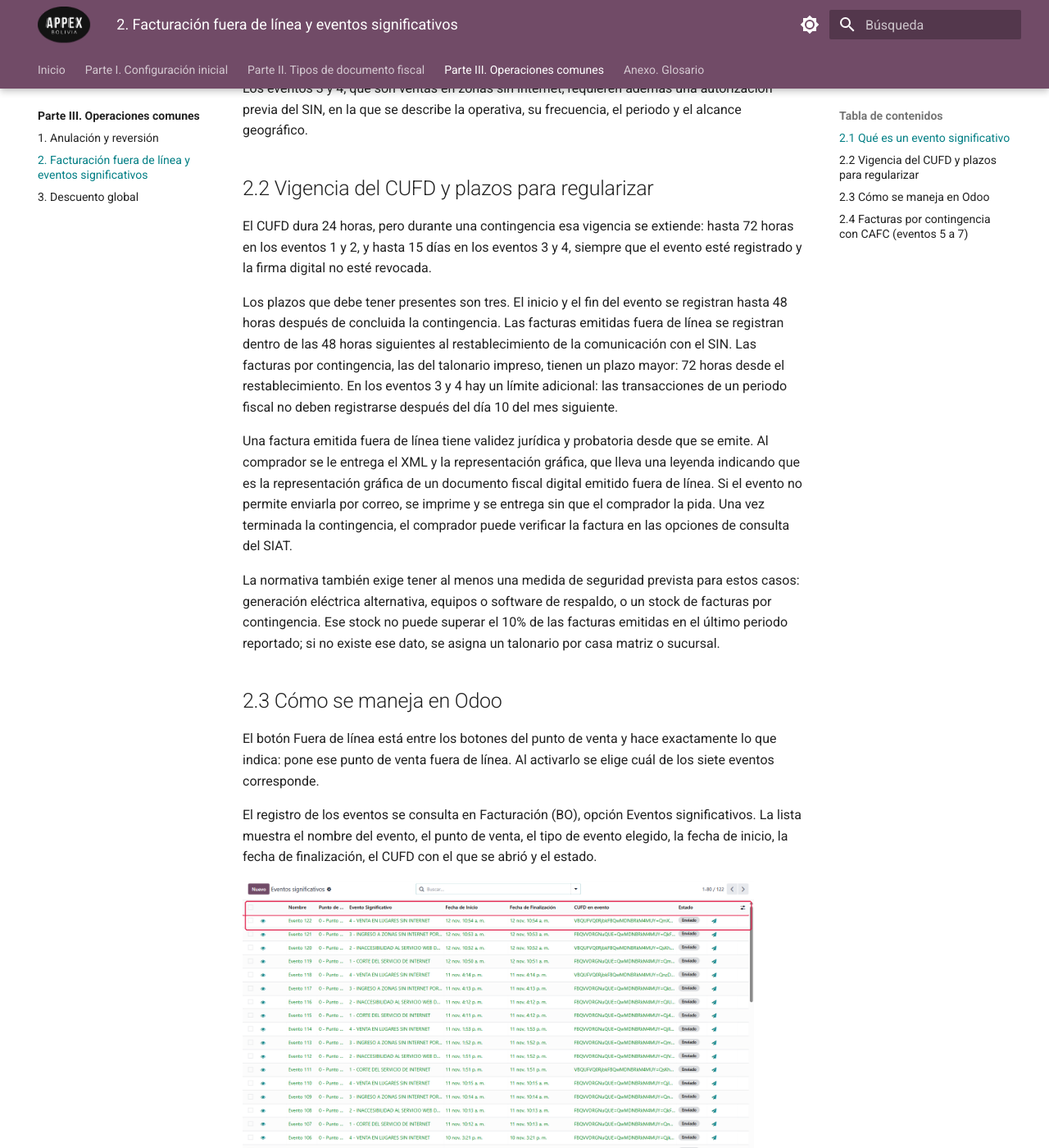
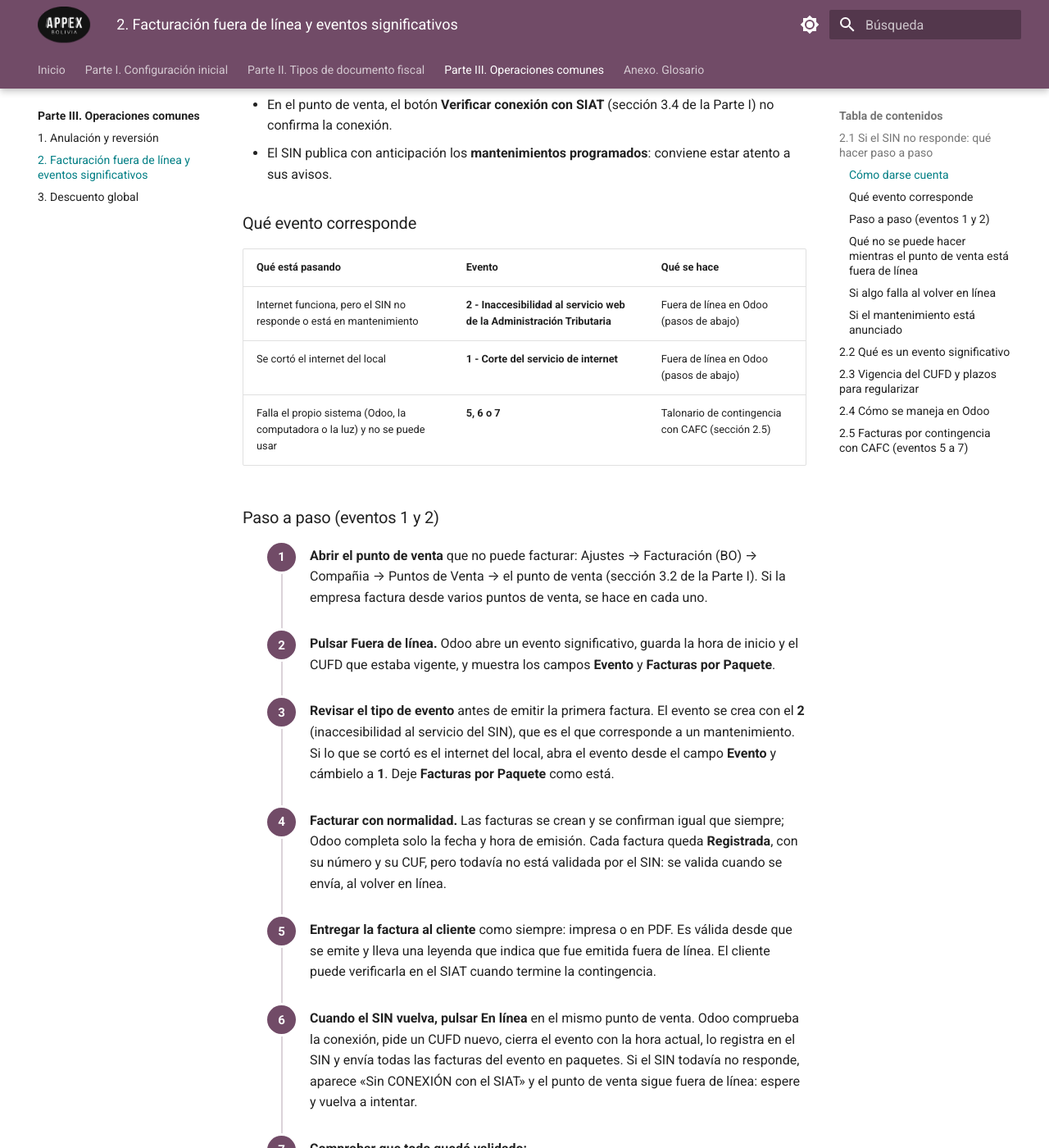
Before and after one commit to localizaciones-appex-TI/manual-facturacion-odoo-bolivia, an MkDocs documentation site: the page built from docs/parte-3/02-facturacion-fuera-de-linea-y-eventos-significativo.md, in a window 1280 px wide and 1400 px high, scrolled down 744 px. Shown: the whole window at 82% size. Built offline with MkDocs 1.6.1 and Material for MkDocs 9.7.7, drawn with Linux system fonts in a browser that asks for light colours; some of the changed text lies outside the part shown.

Commit message:
Guía paso a paso para facturar cuando el SIN no responde

```diff
--- a/docs/parte-3/02-facturacion-fuera-de-linea-y-eventos-significativo.md
+++ b/docs/parte-3/02-facturacion-fuera-de-linea-y-eventos-significativo.md
@@ -2,7 +2,70 @@
 
 La facturación en línea depende de la conexión con el SIAT: cada factura se autoriza en el momento de emitirla. Cuando esa conexión se interrumpe, la normativa permite seguir facturando sin conexión y regularizar las facturas después. Para eso existe el botón Fuera de línea del punto de venta y el menú Eventos significativos.
 
-## 2.1 Qué es un evento significativo
+## 2.1 Si el SIN no responde: qué hacer paso a paso
+
+Esta guía es para el caso más común: el SIN está en mantenimiento o no responde, o se cortó el internet del local. No hace falta dejar de vender: el punto de venta se pone **fuera de línea**, se sigue facturando en Odoo y, cuando el servicio vuelve, las facturas se envían solas al SIN. Las secciones siguientes explican la norma con más detalle.
+
+!!! warning "Importante"
+
+    Odoo no pasa solo a fuera de línea. Si el SIN no responde, al confirmar una factura aparece «Sin conexión con los servicios del SIN» y la factura queda en borrador. Hay que poner el punto de venta fuera de línea a mano, como se explica abajo.
+
+### Cómo darse cuenta
+
+- Al confirmar una factura aparece **«Sin conexión con los servicios del SIN»**, o la confirmación tarda y termina en error.
+- En el punto de venta, el botón **Verificar conexión con SIAT** (sección 3.4 de la Parte I) no confirma la conexión.
+- El SIN publica con anticipación los **mantenimientos programados**: conviene estar atento a sus avisos.
+
+### Qué evento corresponde
+
+| Qué está pasando | Evento | Qué se hace |
+|---|---|---|
+| Internet funciona, pero el SIN no responde o está en mantenimiento | **2 - Inaccesibilidad al servicio web de la Administración Tributaria** | Fuera de línea en Odoo (pasos de abajo) |
+| Se cortó el internet del local | **1 - Corte del servicio de internet** | Fuera de línea en Odoo (pasos de abajo) |
+| Falla el propio sistema (Odoo, la computadora o la luz) y no se puede usar | **5, 6 o 7** | Talonario de contingencia con CAFC (sección 2.5) |
+
+### Paso a paso (eventos 1 y 2)
+
+1. **Abrir el punto de venta** que no puede facturar: Ajustes → Facturación (BO) → Compañia → Puntos de Venta → el punto de venta (sección 3.2 de la Parte I). Si la empresa factura desde varios puntos de venta, se hace en cada uno.
+
+1. **Pulsar Fuera de línea.** Odoo abre un evento significativo, guarda la hora de inicio y el CUFD que estaba vigente, y muestra los campos **Evento** y **Facturas por Paquete**.
+
+1. **Revisar el tipo de evento** antes de emitir la primera factura. El evento se crea con el **2** (inaccesibilidad al servicio del SIN), que es el que corresponde a un mantenimiento. Si lo que se cortó es el internet del local, abra el evento desde el campo **Evento** y cámbielo a **1**. Deje **Facturas por Paquete** como está.
+
+1. **Facturar con normalidad.** Las facturas se crean y se confirman igual que siempre; Odoo completa solo la fecha y hora de emisión. Cada factura queda **Registrada**, con su número y su CUF, pero todavía no está validada por el SIN: se valida cuando se envía, al volver en línea.
+
+1. **Entregar la factura al cliente** como siempre: impresa o en PDF. Es válida desde que se emite y lleva una leyenda que indica que fue emitida fuera de línea. El cliente puede verificarla en el SIAT cuando termine la contingencia.
+
+1. **Cuando el SIN vuelva, pulsar En línea** en el mismo punto de venta. Odoo comprueba la conexión, pide un CUFD nuevo, cierra el evento con la hora actual, lo registra en el SIN y envía todas las facturas del evento en paquetes. Si el SIN todavía no responde, aparece «Sin CONEXIÓN con el SIAT» y el punto de venta sigue fuera de línea: espere y vuelva a intentar.
+
+1. **Comprobar que todo quedó validado:**
+
+    - Ajustes → Facturación (BO) → Compañia → **Eventos Significativos**: el evento figura con estado **Enviado**.
+    - Ajustes → Facturación (BO) → Compañia → **Paquetes**: el paquete del evento tiene sus líneas en **908 - VALIDADA**.
+    - En cada factura, el campo **Estado EDI** dice **VALIDADA**.
+
+!!! note "Nota"
+
+    El evento debe registrarse en el SIN dentro de las **48 horas** posteriores al fin de la contingencia (sección 2.3). No deje el punto de venta fuera de línea más tiempo del necesario: apenas el SIN responda, pulse En línea.
+
+### Qué no se puede hacer mientras el punto de venta está fuera de línea
+
+- **Notas de crédito-débito y otros documentos de ajuste:** Odoo responde «SERVICIO NO DISPONIBLE». Se emiten cuando el punto de venta vuelve a estar en línea.
+- **Anular o revertir facturas:** la anulación se hace contra el SIN, así que hay que esperar a que responda (sección 1).
+
+### Si algo falla al volver en línea
+
+- **El evento no se registró** (en la lista de Eventos significativos sigue en **Borrador**): se puede reenviar con el botón de envío de esa fila, siempre dentro del plazo de 48 horas.
+- **Un paquete no quedó validado:** abra el paquete en Ajustes → Facturación (BO) → Compañia → **Paquetes**. Cada línea muestra el código y el mensaje del SIN. Los botones **Enviar Facturas** y **Validar Facturas** del paquete, o los botones **R** (recepción) y **V** (validación) de cada línea, permiten reintentar.
+- **Error 981 (rango de fechas inválido):** alguna factura quedó con fecha fuera del inicio y el fin del evento. No cambie a mano las fechas de las facturas emitidas durante el evento.
+
+### Si el mantenimiento está anunciado
+
+1. **Antes de que empiece**, pulse **Solicitar CUFD** en cada punto de venta, para que el evento arranque con un CUFD recién pedido. En los eventos 1 y 2 ese CUFD sigue sirviendo hasta 72 horas mientras dure la contingencia.
+1. **Al empezar el mantenimiento**, ponga los puntos de venta **fuera de línea** con el evento **2** y siga facturando.
+1. **Al terminar**, pulse **En línea** en cada punto de venta y compruebe que los eventos y los paquetes quedaron validados.
+
+## 2.2 Qué es un evento significativo
 
 Un evento significativo es un hecho propio del sistema de facturación que impide seguir emitiendo documentos fiscales en línea. La RND 102100000011 reconoce siete, que son los mismos que ofrece Odoo al registrar el evento: corte del servicio de internet (1), inaccesibilidad al servicio web de la Administración Tributaria (2), ingreso a zonas sin internet por despliegue de punto de venta (3), venta en lugares sin internet (4), virus informático o falla de software (5), cambio de infraestructura de sistema o falla de hardware (6) y corte de suministro de energía eléctrica (7).
 
@@ -10,7 +73,7 @@ La norma no trata a los siete de la misma manera. En los eventos 1 a 4 se siguen
 
 Los eventos 3 y 4, que son ventas en zonas sin internet, requieren además una autorización previa del SIN, en la que se describe la operativa, su frecuencia, el periodo y el alcance geográfico.
 
-## 2.2 Vigencia del CUFD y plazos para regularizar
+## 2.3 Vigencia del CUFD y plazos para regularizar
 
 El CUFD dura 24 horas, pero durante una contingencia esa vigencia se extiende: hasta 72 horas en los eventos 1 y 2, y hasta 15 días en los eventos 3 y 4, siempre que el evento esté registrado y la firma digital no esté revocada.
 
@@ -20,7 +83,7 @@ Una factura emitida fuera de línea tiene validez jurídica y probatoria desde q
 
 La normativa también exige tener al menos una medida de seguridad prevista para estos casos: generación eléctrica alternativa, equipos o software de respaldo, o un stock de facturas por contingencia. Ese stock no puede superar el 10% de las facturas emitidas en el último periodo reportado; si no existe ese dato, se asigna un talonario por casa matriz o sucursal.
 
-## 2.3 Cómo se maneja en Odoo
+## 2.4 Cómo se maneja en Odoo
 
 El botón Fuera de línea está entre los botones del punto de venta y hace exactamente lo que indica: pone ese punto de venta fuera de línea. Al activarlo se elige cuál de los siete eventos corresponde.
 
@@ -34,7 +97,7 @@ Mientras el punto de venta está fuera de línea, las facturas se emiten con nor
 
 En la lista de eventos, el estado indica en qué situación está cada uno. Un evento en Borrador es un evento todavía no comunicado al SIAT; uno en Enviado ya fue comunicado. Tenga en cuenta los plazos de la sección anterior: el evento debe quedar registrado dentro de las 48 horas posteriores al fin de la contingencia.
 
-## 2.4 Facturas por contingencia con CAFC (eventos 5 a 7)
+## 2.5 Facturas por contingencia con CAFC (eventos 5 a 7)
 
 En los eventos 5, 6 y 7 el que falla es el propio sistema de facturación, así que no se puede emitir ni siquiera fuera de línea. En ese caso se usan **facturas por contingencia**: un talonario impreso, preimpreso con un **CAFC** (Código de Autorización de Facturas de Contingencia) que entrega el SIN, y con un rango de números propio. Durante la contingencia las facturas se llenan a mano; cuando el sistema vuelve, se cargan en Odoo y se envían al SIAT.
 
@@ -48,7 +111,7 @@ En los eventos 5, 6 y 7 el que falla es el propio sistema de facturación, así
 
 **Durante la contingencia: emitir en papel.** Se llenan las facturas del talonario en orden correlativo y se entrega el original al comprador. No hace falta Odoo para esto.
 
-**Al volver el sistema: cargar las facturas en Odoo.** Con el punto de venta todavía fuera de línea y el evento 5, 6 o 7 elegido (sección 2.3):
+**Al volver el sistema: cargar las facturas en Odoo.** Con el punto de venta todavía fuera de línea y el evento 5, 6 o 7 elegido (sección 2.4):
 
 1. **Crear una factura por cada factura del talonario**, en el mismo orden en que se emitieron, con el mismo cliente, las mismas líneas y el mismo importe.
 
@@ -60,6 +123,6 @@ En los eventos 5, 6 y 7 el que falla es el propio sistema de facturación, así
 
 !!! warning "Importante"
 
-    El número que Odoo asigna sale de la Secuencia Actual del CAFC, no del papel. Si las facturas se cargan en otro orden, o se salta una, los números de Odoo dejan de coincidir con los del talonario. Antes de confirmar, compare la Secuencia Actual con el número de la factura en papel. El plazo para regularizar las facturas por contingencia es de 72 horas desde que se restablece el sistema (sección 2.2).
+    El número que Odoo asigna sale de la Secuencia Actual del CAFC, no del papel. Si las facturas se cargan en otro orden, o se salta una, los números de Odoo dejan de coincidir con los del talonario. Antes de confirmar, compare la Secuencia Actual con el número de la factura en papel. El plazo para regularizar las facturas por contingencia es de 72 horas desde que se restablece el sistema (sección 2.3).
 
 Si al confirmar aparece «No se encontró CAFC's vinculados al documento» o «No se encontró un código CAFC para la Actividad Económica asociada», falta cargar el CAFC de ese tipo de documento y actividad. Si aparece «Ha llegado al final de la secuencia para el CAFC», el talonario se agotó y hay que registrar el siguiente. Las facturas prevaloradas (tipos 23 y 36) no admiten emisión con CAFC.
```
